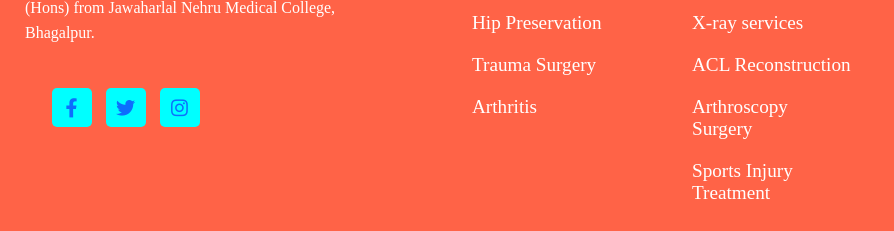
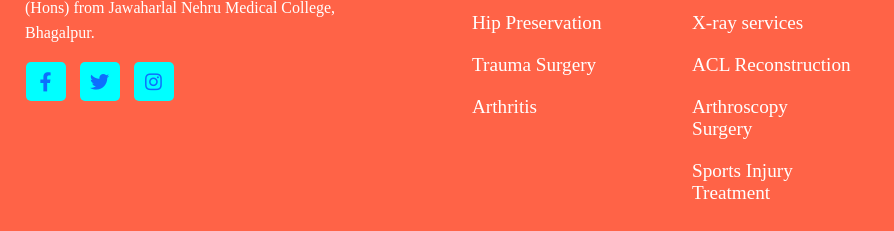
Before and after one commit to Abhisingh0902/doctor-portfolio, a plain HTML site: page index.html in a window 1280 px wide. Shown: the part 5134-5365 px from the top of the page, 0-894 px from the left. Drawn offline with nearby package versions, Linux system fonts and the light colour scheme.

Commit message:
css update

```diff
--- a/css/main.css
+++ b/css/main.css
@@ -733,9 +733,9 @@ footer {
 }
 
 .social-media-section {
-    margin: 10px;
-    text-align: center;
-    padding: 10px;
+    margin: -16px;
+    text-align: center;
+    /* padding: 10px; */
     /* background-color: rgb(128, 255, 0); */
     width: 50%;
 
```
